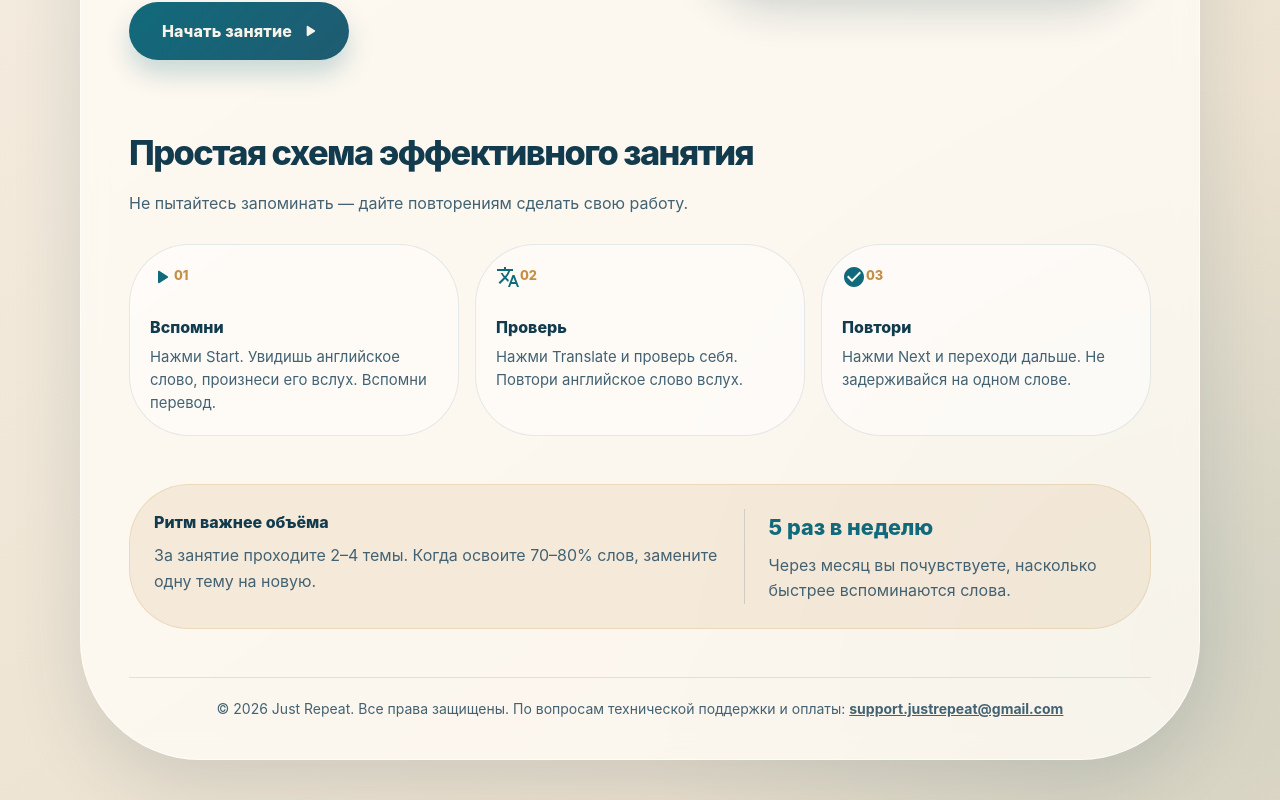
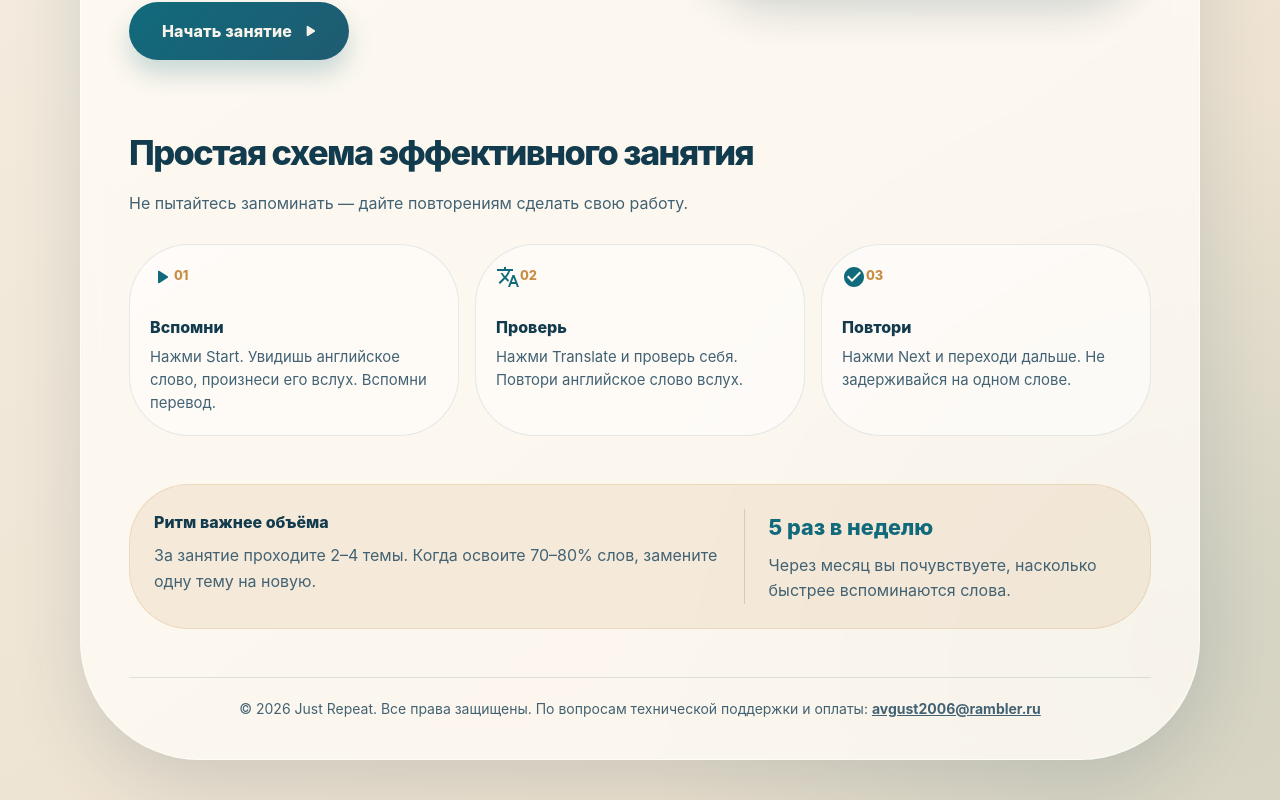
Before and after one commit to avgust2006/JustRepeat-Dictionary, a React (Vite) app: page / in a window 1280 px wide. Shown: the part 623-1423 px from the top of the page. Built offline with nearby package versions, Linux system fonts and the light colour scheme.

Commit message:
replaced email on avgust2006@rambler.ru

```diff
--- a/src/components/Login.jsx
+++ b/src/components/Login.jsx
@@ -361,8 +361,8 @@ const Login = () => {
           <Box direction={{ xs: 'column', sm: 'row' }} alignItems="center" justifyContent="space-between" spacing={1.5}>
             <Typography variant="body2" sx={{ color: colors.muted, textAlign: 'center' }}>
               © {new Date().getFullYear()} Just Repeat. Все права защищены. По вопросам технической поддержки и оплаты:{' '}
-              <Link color="inherit" href="mailto:support.justrepeat@gmail.com" sx={{ fontWeight: 'bold' }}>
-                support.justrepeat@gmail.com
+              <Link color="inherit" href="mailto:avgust2006@rambler.ru" sx={{ fontWeight: 'bold' }}>
+                avgust2006@rambler.ru
               </Link>
             </Typography>
           </Box>
```
